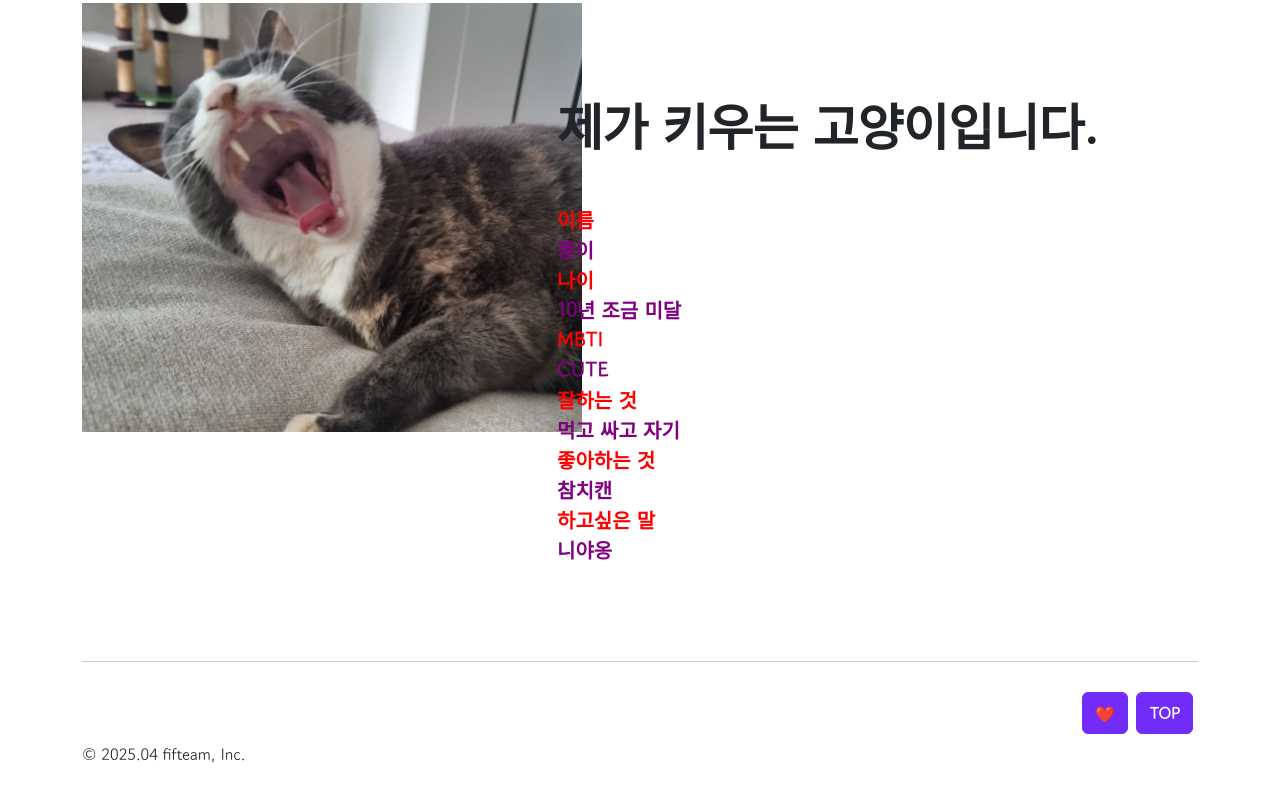
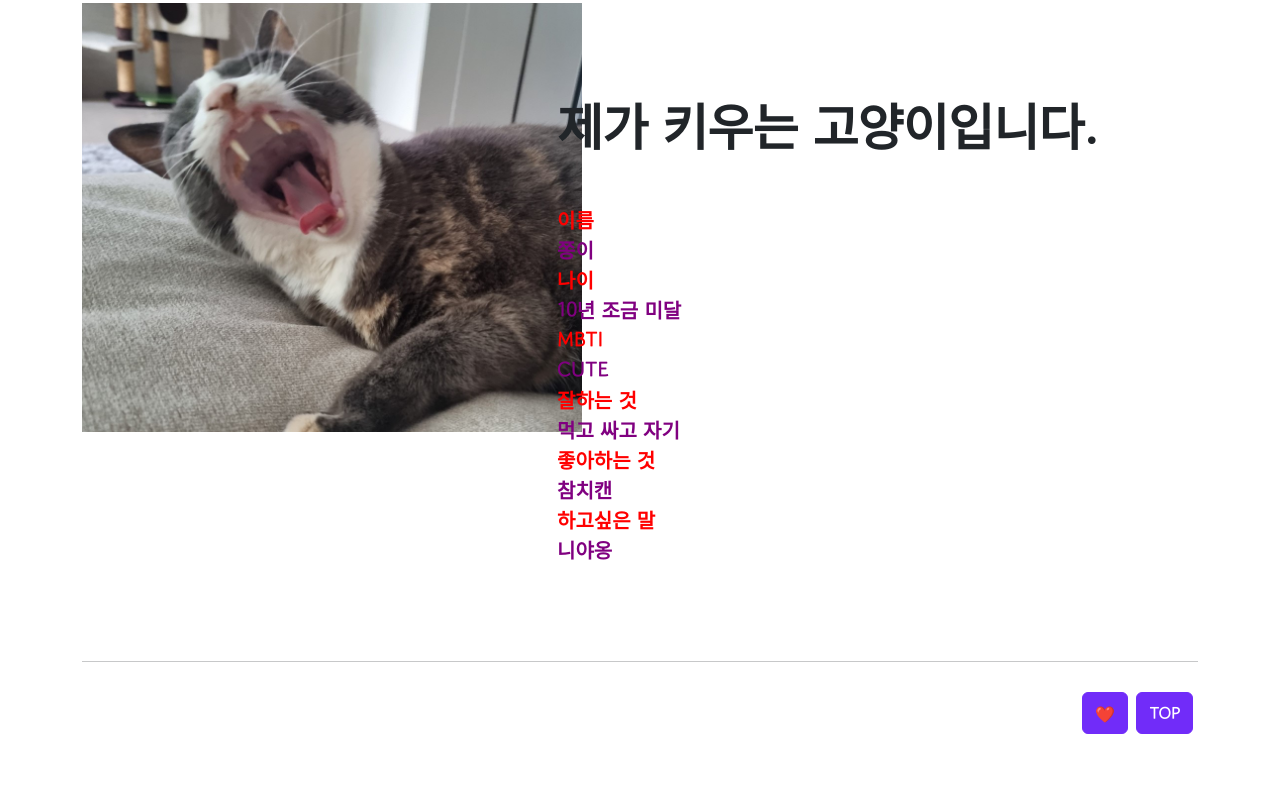
Before and after one commit to urzn/FifteamMiniProject, a plain HTML site: page HyungWo-o/profile.html in a window 1280 px wide. Shown: the part 884-1684 px from the top of the page. Drawn offline with nearby package versions, Linux system fonts and the light colour scheme; no server answers; a web font is replaced by a local one.

Commit message:
개인페이지 수정

```diff
--- a/HyungWo-o/profile.html
+++ b/HyungWo-o/profile.html
@@ -280,7 +280,7 @@
           <span id="bd-theme-text">TOP</span>
         </button>
       </a>
-      <p>&copy; 2025.04 fifteam, Inc.</p>
+      <!-- <p>&copy; 2025.04 fifteam, Inc.</p> -->
     </footer>
   </main>
   <script defer src="./assets/dist/js/bootstrap.bundle.min.js"
```
